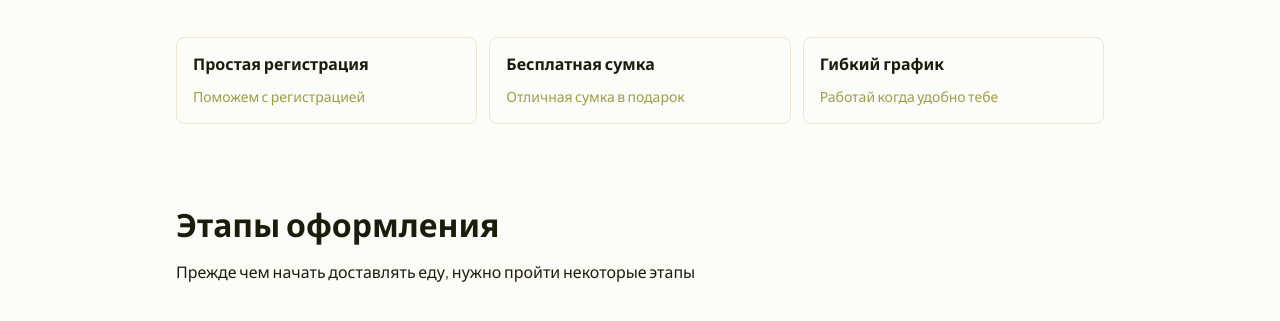
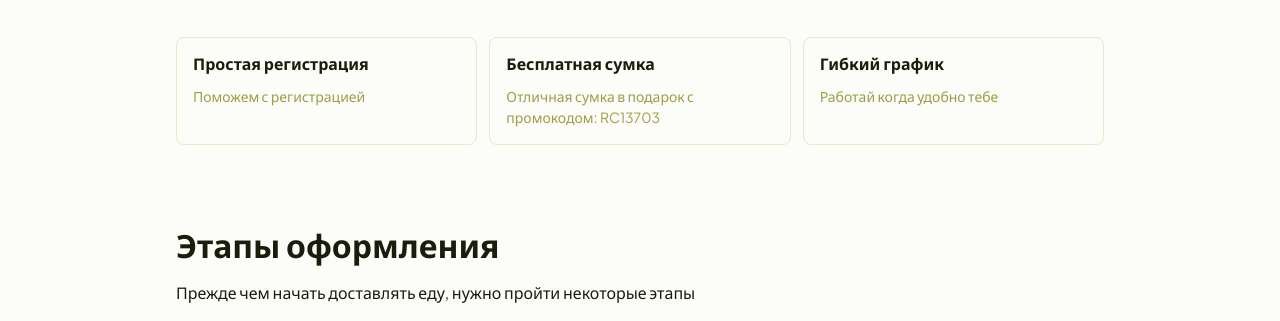
Before and after one commit to Kesklinn372/poltkuller, a plain HTML site: page index.html in a window 1280 px wide. Shown: the part 738-1059 px from the top of the page. Drawn offline with nearby package versions, Linux system fonts and the light colour scheme.

Commit message:
Update index.html

```diff
--- a/index.html
+++ b/index.html
@@ -73,7 +73,7 @@
 
                             <div class="flex flex-col gap-3 rounded-lg border border-[#e9e8ce] bg-[#fcfcf8] p-4">
                                 <h2 class="text-[#1c1c0d] text-base font-bold leading-tight">Бесплатная сумка</h2>
-                                <p class="text-[#9e9d47] text-sm leading-normal">Отличная сумка в подарок</p>
+                                <p class="text-[#9e9d47] text-sm leading-normal">Отличная сумка в подарок с промокодом: RC13703</p>
                             </div>
 
                             <div class="flex flex-col gap-3 rounded-lg border border-[#e9e8ce] bg-[#fcfcf8] p-4">
```
